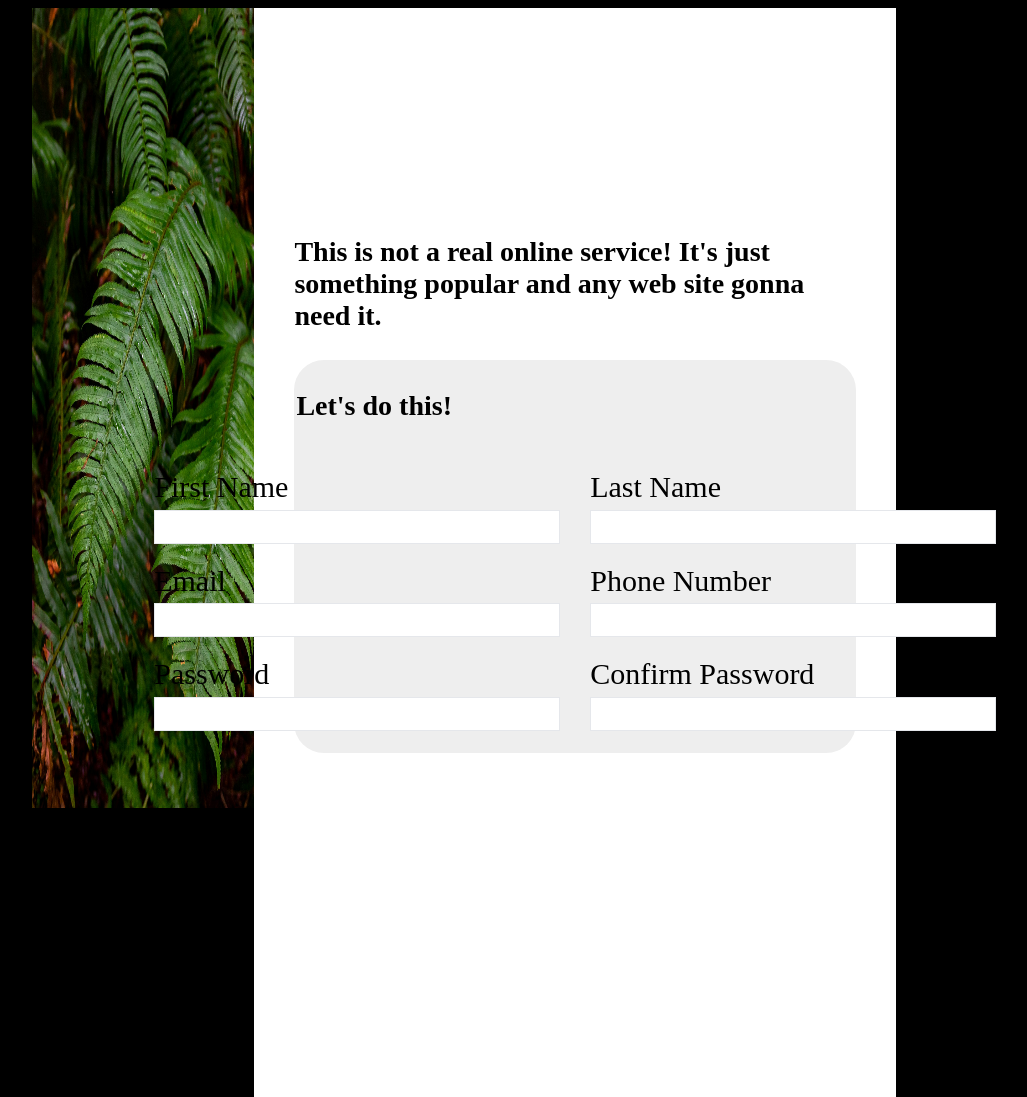
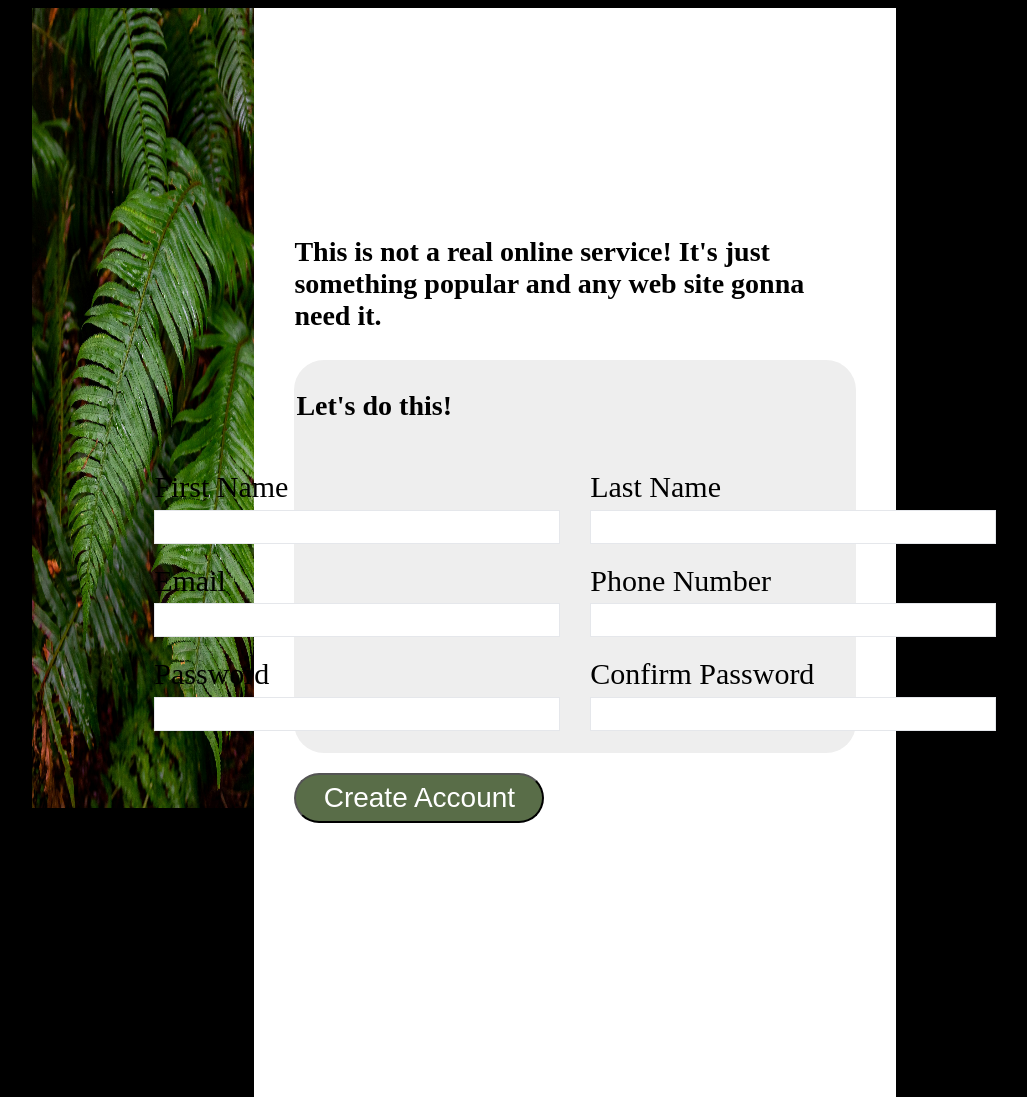
Before and after one commit to Oussama5379/sign-up-form, a plain HTML site: page index.html in a window 1280 px wide. Shown: the top 1097 px of the page, without its empty margins (176-1203 px from the left). Drawn offline with Linux system fonts and the light colour scheme.

Commit message:
Add the button to the form

```diff
--- a/index.html
+++ b/index.html
@@ -49,6 +49,7 @@
 						</div>
 					</div>
 				</div>
+				<button type="submit">Create Account</button>
 			</form>
 		</div>
 	</body>
--- a/style.css
+++ b/style.css
@@ -43,3 +43,12 @@ input {
 .input {
 	margin: 20px 0;
 }
+button {
+	background-color: #596d48;
+	width: 250px;
+	height: 50px;
+	margin-top: 20px;
+	border-radius: 30px;
+	color: white;
+	font-size: 28px;
+}
```
